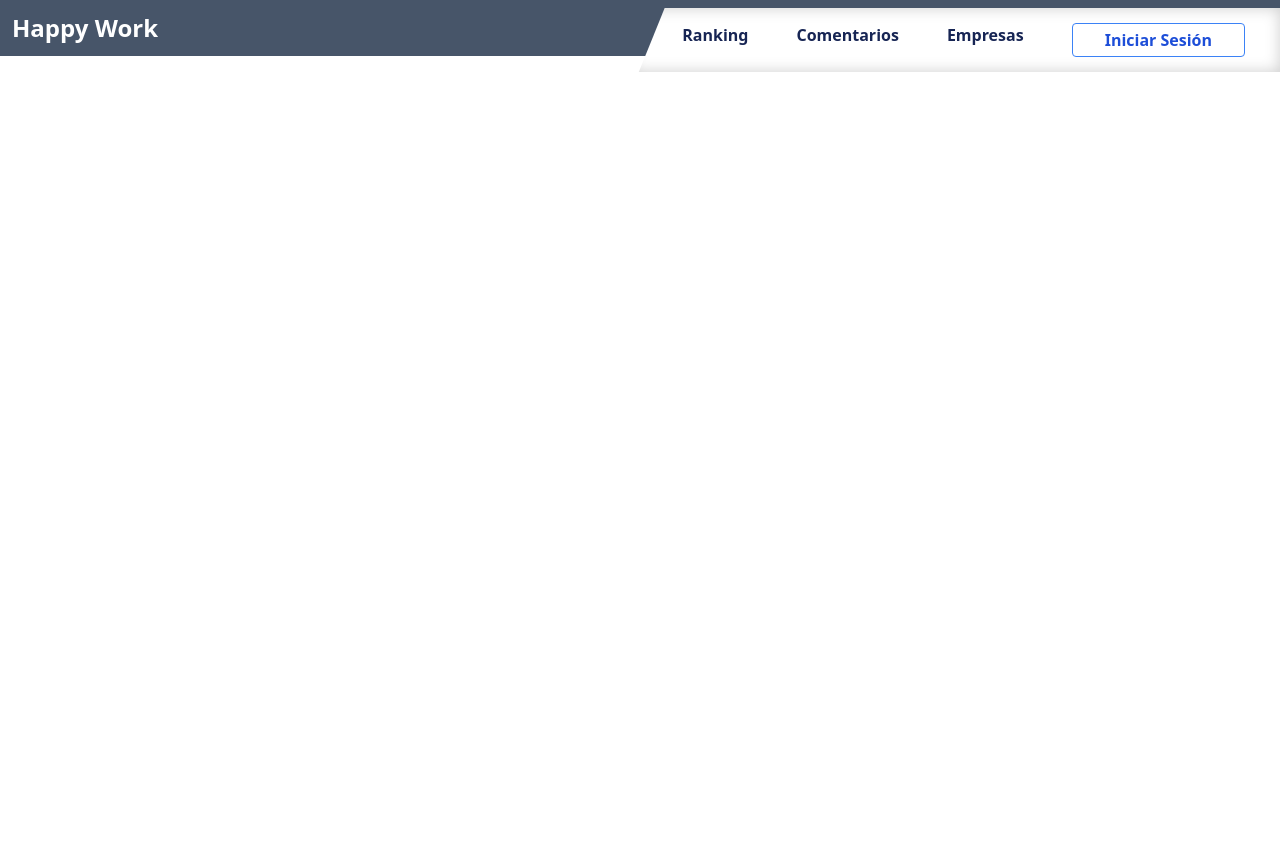
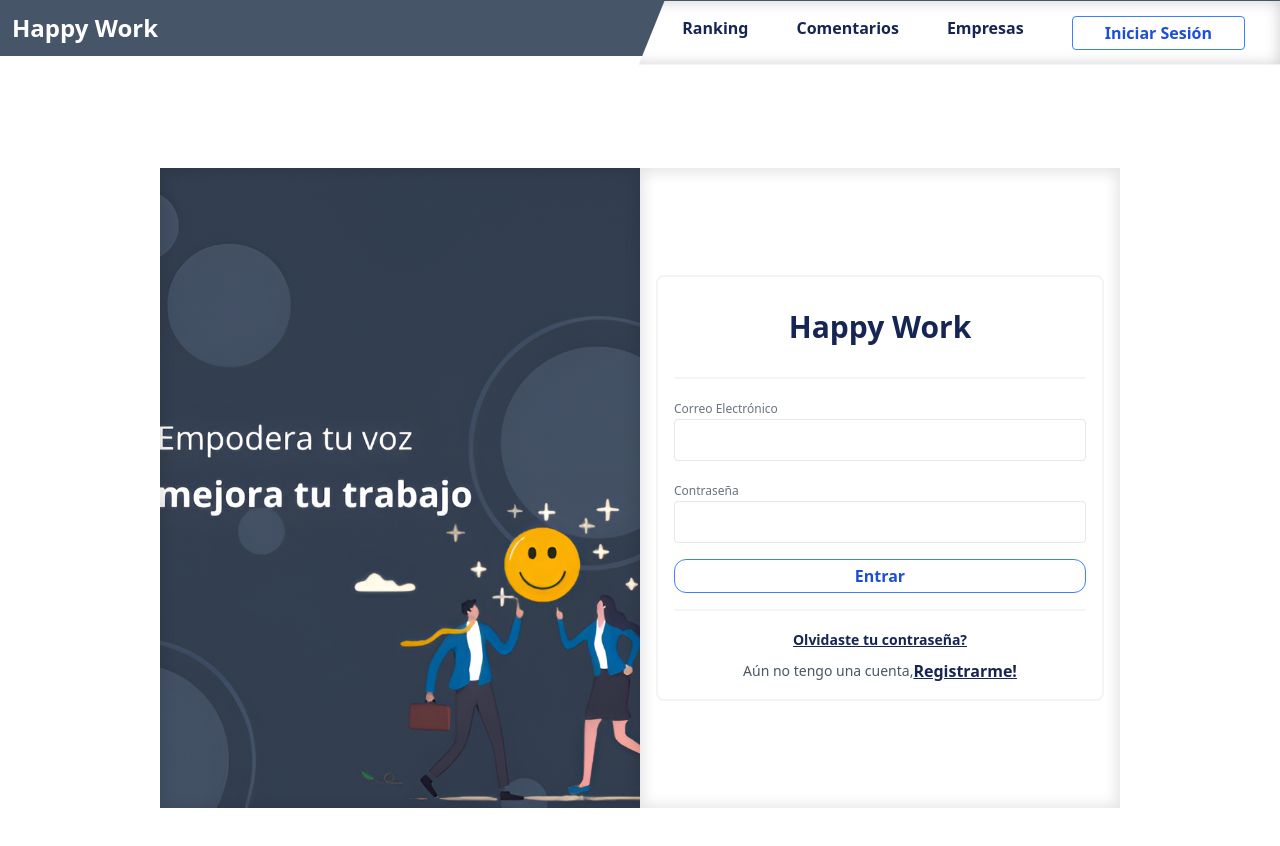
Before and after one commit to llamaz01/Happy-Work, a React (Create React App) app: page /auth/login in a window 1280 px wide. Shown: the top 846 px of the page. Before the commit the page ends 800 px from the top, so only its background shows below. Built offline with nearby package versions, Linux system fonts and the light colour scheme.

Commit message:
estructura del login hecho

```diff
--- a/src/App.js
+++ b/src/App.js
@@ -4,6 +4,7 @@ import { BrowserRouter as Router, Routes, Route } from "react-router-dom";
 import "./App.css";
 import "./index.css";
 import Navbar from "./components/navbar/navbar";
+import Login from "./components/auth/login/Login";
 
 function App() {
   return (
@@ -12,6 +13,7 @@ function App() {
         <Navbar />  {/* Navbar debe estar fuera de Routes */}
         <Routes>
           {/* Aquí defines tus rutas */}
+          <Route path="/auth/login" element={<Login/>}/>;
           <Route path="/" element={<h1>Inicio</h1>} />
           <Route path="/about" element={<h1>Acerca de</h1>} />
           <Route path="/contact" element={<h1>Contacto</h1>} />
--- /dev/null
+++ b/src/components/auth/login/Login.js
@@ -0,0 +1,105 @@
+import React from "react";
+import styles from "./styles/login.module.css";
+import "./styles/login.css";
+
+// const Login = () => {
+//   return (
+//     <div className="relative w-screen h-screen  flex justify-center items-center text-white">
+//       <div class="grid grid-cols-2 gap-0">
+//         <div
+//           class={`bg-blue-500 p-4 text-white w-96 h-96 ${styles.content_image_login}`}
+//           style={{
+//             backgroundImage: "url('/image/empoderatuvoz.png')",
+//             backgroundSize: "cover",
+//             backgroundPosition: "center",
+//             backgroundRepeat: "no-repeat",
+//             width:"80vh",
+//             height: "80vh",
+//           }}
+//         ></div>
+//         <div class={`bg-white p-4 text-black" ${styles.content_login}`}>Div 2</div>
+//       </div>
+//     </div>
+//   );
+// };
+
+// export default Login;
+
+const Login = () => {
+  return (
+    <div className="relative w-screen h-screen flex justify-center items-center text-white pt-16 z-0">
+      <div className="grid grid-cols-1 md:grid-cols-2 ">
+        {/* Imagen contenedor */}
+        <div
+          className={`bg-blue-500 p-4 text-white ${styles.content_image_login}`}
+          style={{
+            backgroundImage: "url('/image/empoderatuvoz.png')",
+            backgroundSize: "cover",
+            backgroundPosition: "center",
+            backgroundRepeat: "no-repeat",
+            objectFit: "contain",
+            height: "80vh",
+          }}
+        ></div>
+
+        {/* Contenedor de login */}
+        <div
+          className={`bg-white p-4 text-black flex justify-center items-center top-10 ${styles.content_login}`}
+        >
+          <div className="w-full max-w-md border-2 border-gray-100 rounded-lg p-4 ">
+            <h3 className="text-3xl font-bold mb-8 mt-4 text-blue-950 text-center">
+              Happy Work
+            </h3>
+            <hr className="my-4 border-t-2 border-gray-100" />
+            <label htmlFor="email" className="text-gray-500 text-xs">
+              Correo Electrónico
+            </label>
+            <input
+              type="text"
+              placeholder=" "
+              className="w-full p-2 mb-4  border border-gray-200 rounded focus:border-gray-300 focus:outline-none"
+            />
+            <label htmlFor="password" className="text-gray-500 text-xs">
+              Contraseña
+            </label>
+            <input
+              type="password"
+              placeholder=" "
+              className="w-full p-2 mb-4 border border-gray-200 rounded focus:border-gray-300 focus:outline-none"
+            />
+
+            <button className="w-full p-2 rounded-xl bg-transparent hover:bg-blue-500 text-blue-700 font-semibold hover:text-white py-1 px-8 border border-blue-500 hover:border-transparent">
+              Entrar
+            </button>
+            <hr className="my-4 border-t-2 border-gray-100" />
+
+            <div className="text-center">
+              <label>
+                <a
+                  href="#olvidastelacontraseña"
+                  className="underline text-blue-950 font-semibold text-sm"
+                >
+                  Olvidaste tu contraseña?
+                </a>
+              </label>
+              <label className="flex items-center justify-center text-gray-600 mt-2">
+                <h3 className="text-sm">Aún no tengo una cuenta, </h3>
+                <span className="inline">
+                  <a
+                    href="#registrame"
+                    className="underline text-blue-950 font-semibold"
+                  >
+                    {" "}
+                    Registrarme!
+                  </a>
+                </span>
+              </label>
+            </div>
+          </div>
+        </div>
+      </div>
+    </div>
+  );
+};
+
+export default Login;
--- /dev/null
+++ b/src/components/auth/login/styles/login.module.css
@@ -0,0 +1,14 @@
+/* .content_image_background{
+  background-image: url('/image/logohappywork.png');
+  background-size: cover;
+  background-position: center;
+  height: 100vh;
+} */
+
+
+
+
+ .content_image_login,
+ .content_login{
+  box-shadow: inset 0px 1px 13px 4px rgba(0, 0, 0, 0.1);
+ }
--- a/src/components/navbar/mobileMenu.js
+++ b/src/components/navbar/mobileMenu.js
@@ -11,7 +11,7 @@ const MobileMenu = ({ isOpen, setIsOpen }) => {
   };
 
   return (
-    <div className="">
+    <div>
       <div
         className={`fixed top-0 left-0 w-full h-full z-50 bg-gray-800 bg-opacity-90 bg-colorPrimario transform  ${
           isOpen ? "" : "-translate-x-full"
@@ -59,7 +59,10 @@ const MobileMenu = ({ isOpen, setIsOpen }) => {
             Empresas
           </button>
 
-          <button className="bg-transparent hover:bg-blue-500 text-white font-semibold hover:text-white py-1 px-2 border border-blue-500 hover:border-transparent rounded">
+          <button
+            className="bg-transparent hover:bg-blue-500 text-white font-semibold hover:text-white py-1 px-2 border border-blue-500 hover:border-transparent rounded"
+            onClick={() => handleMenuClick("/auth/login")}
+          >
             Iniciar Sesión
           </button>
         </div>
--- a/src/components/navbar/navbar.js
+++ b/src/components/navbar/navbar.js
@@ -1,12 +1,18 @@
 import React, { useState } from "react";
 import styles from "./styles/navbar.module.css";
 import MobileMenu from "./mobileMenu";
+import { useNavigate } from "react-router-dom";
 
 const Navbar = () => {
   const [isOpen, setIsOpen] = useState(false);
+  const navigate = useNavigate();
+  const handleMenuClick = (route) => {
+    navigate(route);
+    setIsOpen(false);
+  };
 
   return (
-    <div className="bg-slate-600 p-3">
+    <div className="relative z-10 bg-slate-600 p-3">
       <nav className="container mx-auto flex justify-between items-center">
         {/* Logo */}
         <h1 className="text-2xl font-bold text-white">Happy Work</h1>
@@ -61,7 +67,8 @@ const Navbar = () => {
               </a>
             </li>
             <li>
-              <button className="bg-transparent hover:bg-blue-500 text-blue-700 font-semibold hover:text-white py-1 px-8 border border-blue-500 hover:border-transparent rounded">
+              <button className="bg-transparent hover:bg-blue-500 text-blue-700 font-semibold hover:text-white py-1 px-8 border border-blue-500 hover:border-transparent rounded"
+              onClick={()=>handleMenuClick("/auth/login")}>
                 Iniciar Sesión
               </button>
             </li>
--- a/src/components/navbar/styles/navbar.module.css
+++ b/src/components/navbar/styles/navbar.module.css
@@ -9,6 +9,7 @@
   box-shadow: inset 0px 0px 15px 0px rgba(0, 0, 0, 0.2);
   clip-path: polygon(5% 0, 100% 0, 100% 100%, 1% 100%);
   transition: all 0.3s ease-in-out;
+  z-index: 1;
 }
 
 .hamburger_menu {
```
Also changed, not shown: public/image/empoderatuvoz.png (added), public/image/fondologin.png (added), src/components/auth/login/styles/login.css (added).
